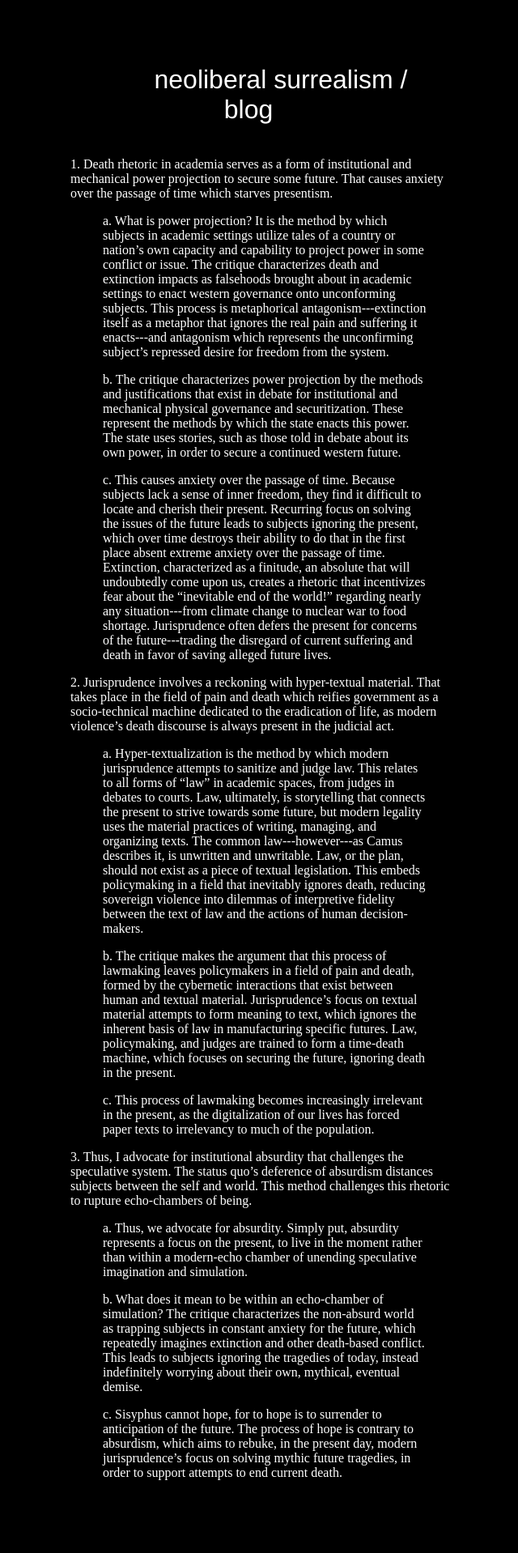
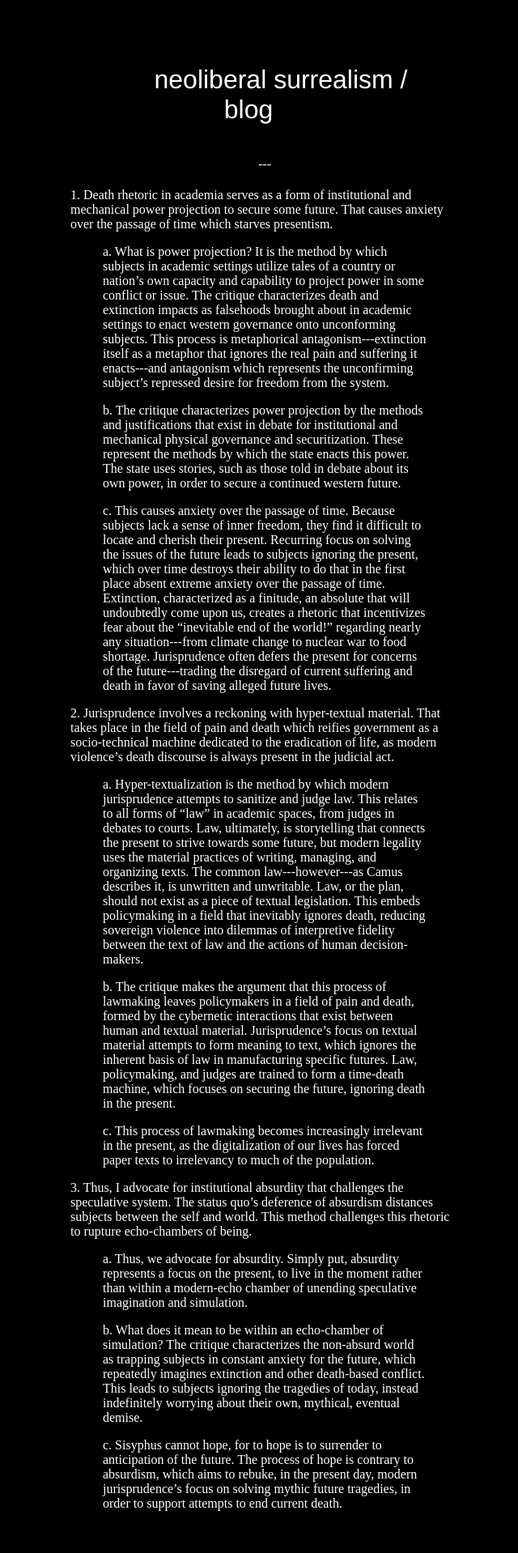
Before and after one commit to pbkx/pbkx.github.io, a Jekyll site: the page built from metaphorical_antagonism.html, in a window 1280 px wide. Shown: the whole page at 81% size, without its empty margins (313-953 px from the left). Built offline with Jekyll 4.4.1, drawn with Linux system fonts in a browser that asks for light colours; before the commit the page ends 1880 px from its top, so only the background shows below that.

Commit message:
some dashes

```diff
--- a/blog.html
+++ b/blog.html
@@ -19,6 +19,11 @@ permalink: /blog/
          </center>
         </h1>
    </body>
+   <center><nav>
+    <body>
+    ---<br>
+    </body>
+</nav></center>
    <body>
         06-09-2023 | Misc <br>
         <a href="https://pbkx.github.io/blog/metaphorical_antagonism"> Metaphorical Antagonism </a> <br>
--- a/metaphorical_antagonism.html
+++ b/metaphorical_antagonism.html
@@ -19,7 +19,11 @@ permalink: /blog/metaphorical_antagonism
          </center>
         </h1>
    </body>
-
+   <center><nav>
+    <body>
+    ---<br>
+    </body>
+</nav></center>
    <body>
     1. Death rhetoric in academia serves as a form of institutional and mechanical power projection to secure some future. That causes anxiety over the passage of time which starves presentism.
     <br><blockquote>a.	What is power projection? It is the method by which subjects in academic settings utilize tales of a country or nation’s own capacity and capability to project power in some conflict or issue. The critique characterizes death and extinction impacts as falsehoods brought about in academic settings to enact western governance onto unconforming subjects. This process is metaphorical antagonism---extinction itself as a metaphor that ignores the real pain and suffering it enacts---and antagonism which represents the unconfirming subject’s repressed desire for freedom from the system.
```
Also changed, not shown: index.html (+0 -5 lines).
